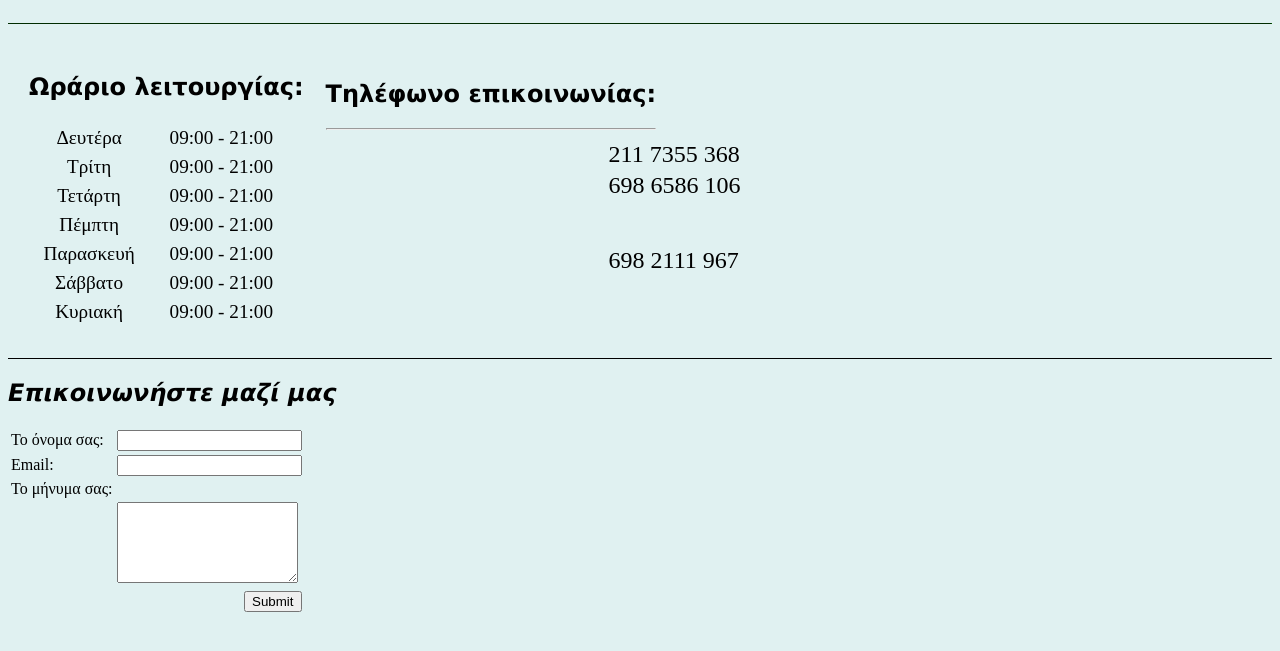
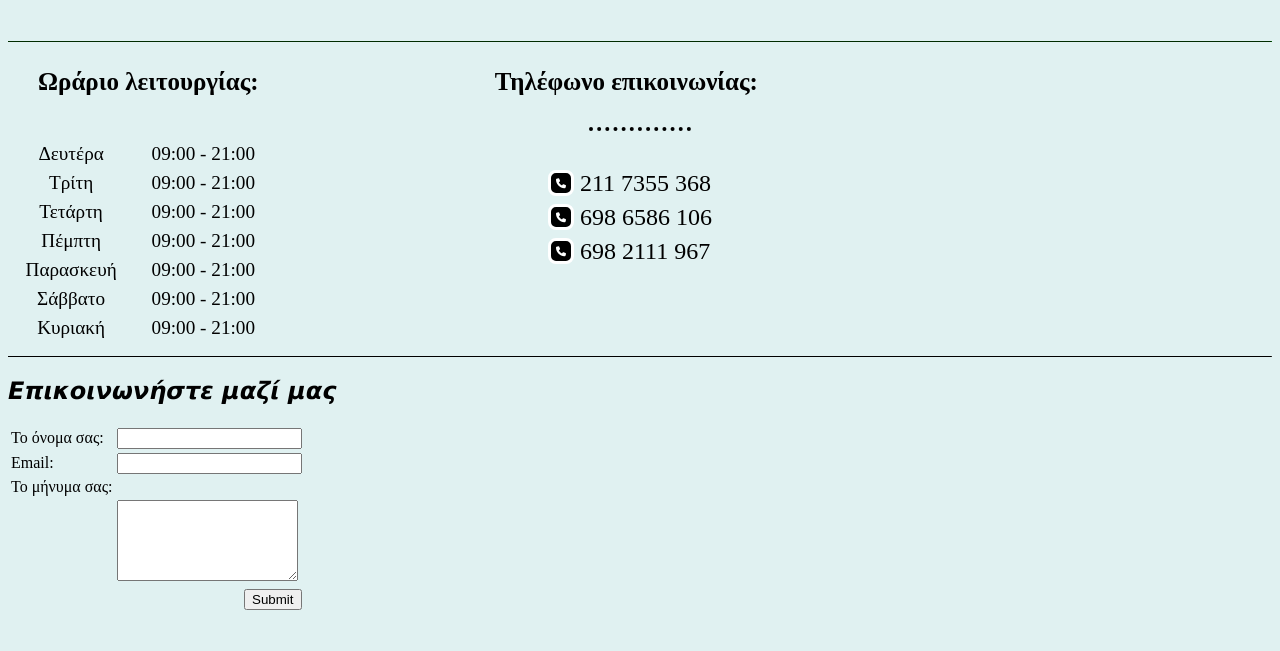
Before and after one commit to roro7noa/Advanced-cleaning, a plain HTML site: page Επικοινωνία.html in a window 1280 px wide. Shown: the part 143-794 px from the top of the page. Drawn offline with Linux system fonts and the light colour scheme.

Commit message:
Update Επικοινωνία.html

```diff
--- a/Επικοινωνία.html
+++ b/Επικοινωνία.html
@@ -16,52 +16,59 @@
     <a href="https://www.facebook.com/advancedcleaningco" target="_blank"><i class="fa-brands fa-facebook"></i></a>
     <a href="https://www.tiktok.com/@advanced_cleaning_co._?is_from_webapp=1&sender_device=pc" target="_blank"><i class="fa-brands fa-tiktok"></i></a>
     <a href="https://www.youtube.com/channel/UC6X5l6VVZUPSqh5DEKhfJMw" target="_blank"><i class="fa-brands fa-youtube"></i></div></a>
-    <br>
+    <br><br>
           <hr id="hr-top">
-    <table cellspacing="20" >
-        <tbody>
-            <tr>
-                <td>
-                    <h2>Ωράριο λειτουργίας:</h2>
+          <br>
+              <div>
+                      <span class="span" id="span1"> Ωράριο λειτουργίας: </span>
+                      <span class="span">Τηλέφωνο επικοινωνίας: </span>
+              </div>
+              <br>
+              <hr id="hr-dotted">
+          <div class="thl-meres">
+            <table>
+                <tr>
+                    <td>
     <table cellspacing="5" width="250" >
                     <tr width="35">
-                        <td class="meres">Δευτέρα</td><td class="ores" align="center">09:00 - 21:00</td>
+                        <td class="meres">Δευτέρα</td><td class="ores">09:00 - 21:00</td>
                     </tr>
                     <tr width="35">
-                        <td class="meres">Τρίτη</td><td class="ores" align="center">09:00 - 21:00</td>
+                        <td class="meres">Τρίτη</td><td class="ores">09:00 - 21:00</td>
                     </tr>
                     <tr width="35">
-                        <td class="meres">Τετάρτη</td><td class="ores" align="center">09:00 - 21:00</td>
+                        <td class="meres">Τετάρτη</td><td class="ores">09:00 - 21:00</td>
                     </tr>
                     <tr width="35">
-                        <td class="meres">Πέμπτη</td><td class="ores" align="center">09:00 - 21:00</td>
+                        <td class="meres">Πέμπτη</td><td class="ores" >09:00 - 21:00</td>
                     </tr>
                     <tr width="35">
-                        <td class="meres">Παρασκευή</td><td class="ores" align="center">09:00 - 21:00</td>
+                        <td class="meres">Παρασκευή</td><td class="ores">09:00 - 21:00</td>
                     </tr>
                     <tr width="35">
-                        <td class="meres">Σάββατο</td><td class="ores" align="center">09:00 - 21:00</td>
+                        <td class="meres">Σάββατο</td><td class="ores">09:00 - 21:00</td>
                     </tr>
                     <tr width="35">
-                        <td class="meres">Κυριακή</td><td class="ores" align="center">09:00 - 21:00</td>
+                        <td class="meres">Κυριακή</td><td class="ores">09:00 - 21:00</td>
                     </tr>
-                </table></td>
-                <td>
-                    <h2 id="thl-ep">Τηλέφωνο επικοινωνίας:</h2>
-                    <hr id="hr-d">
-    <table >
-                    <tr class="thl">
-                        <td >  211 7355 368</td>
+                </table>
+                    </td>
+                    <td class="thl">
+       <table >
+                    <tr >
+                        <td ><i class="fa-solid fa-phone"></i>  211 7355 368</td>
                     </tr>
                        <tr>
-                            <td class="thl">  698 6586 106</td>
+                            <td ><i class="fa-solid fa-phone"></i>  698 6586 106</td>
                        </tr>
                       <tr>
-                           <td class="thl">  698 2111 967</td>
+                           <td><i class="fa-solid fa-phone"></i> 698 2111 967</td>
                         </tr>
-                 </table></td></tr>
-                </tbody>
-        </table>
+                 </table>
+                </td>
+            </tr>
+            </table>
+        </div>
         <hr id="hr-bottom">
         <h2><em>Επικοινωνήστε μαζί μας</em></h2>
     <table>
```
